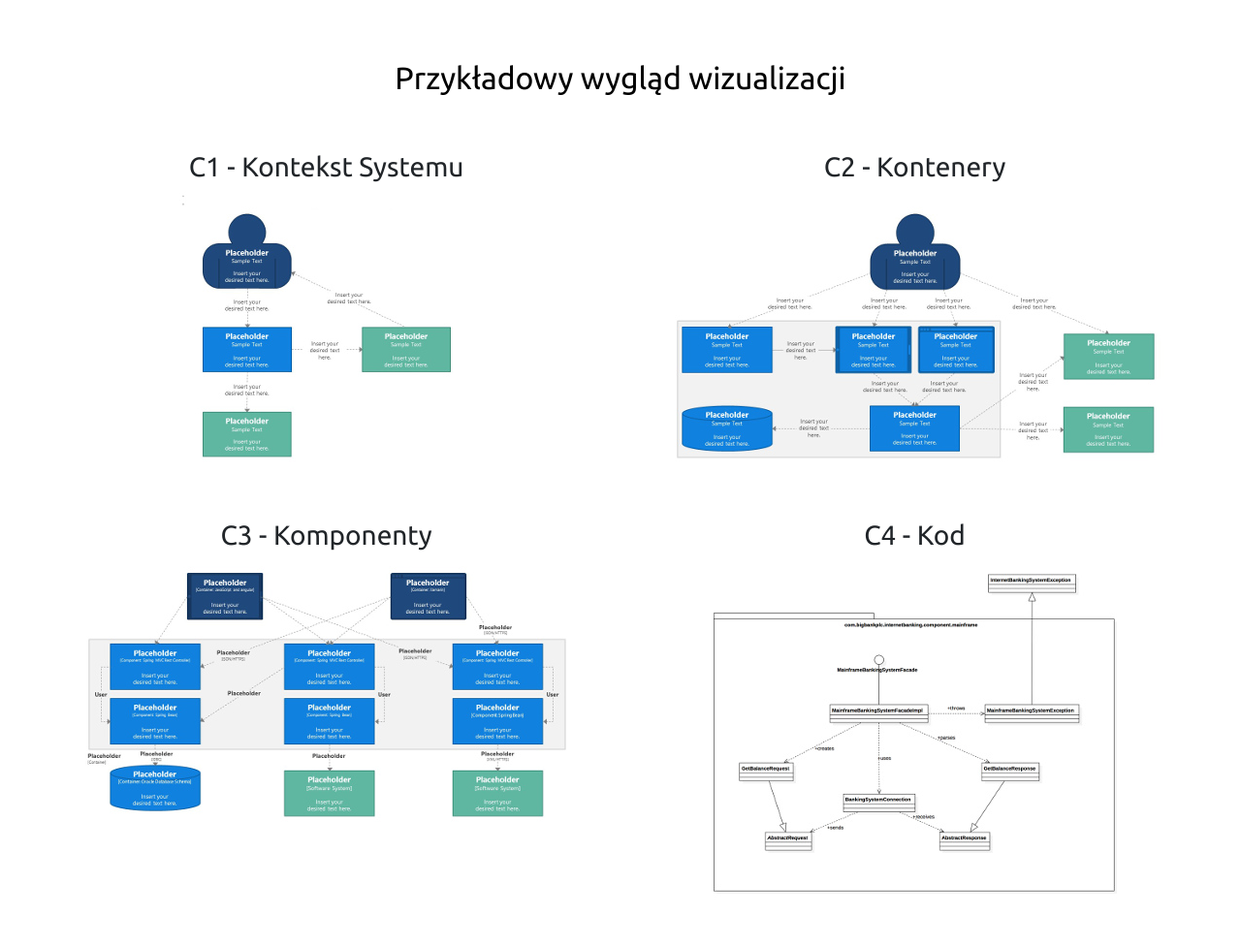
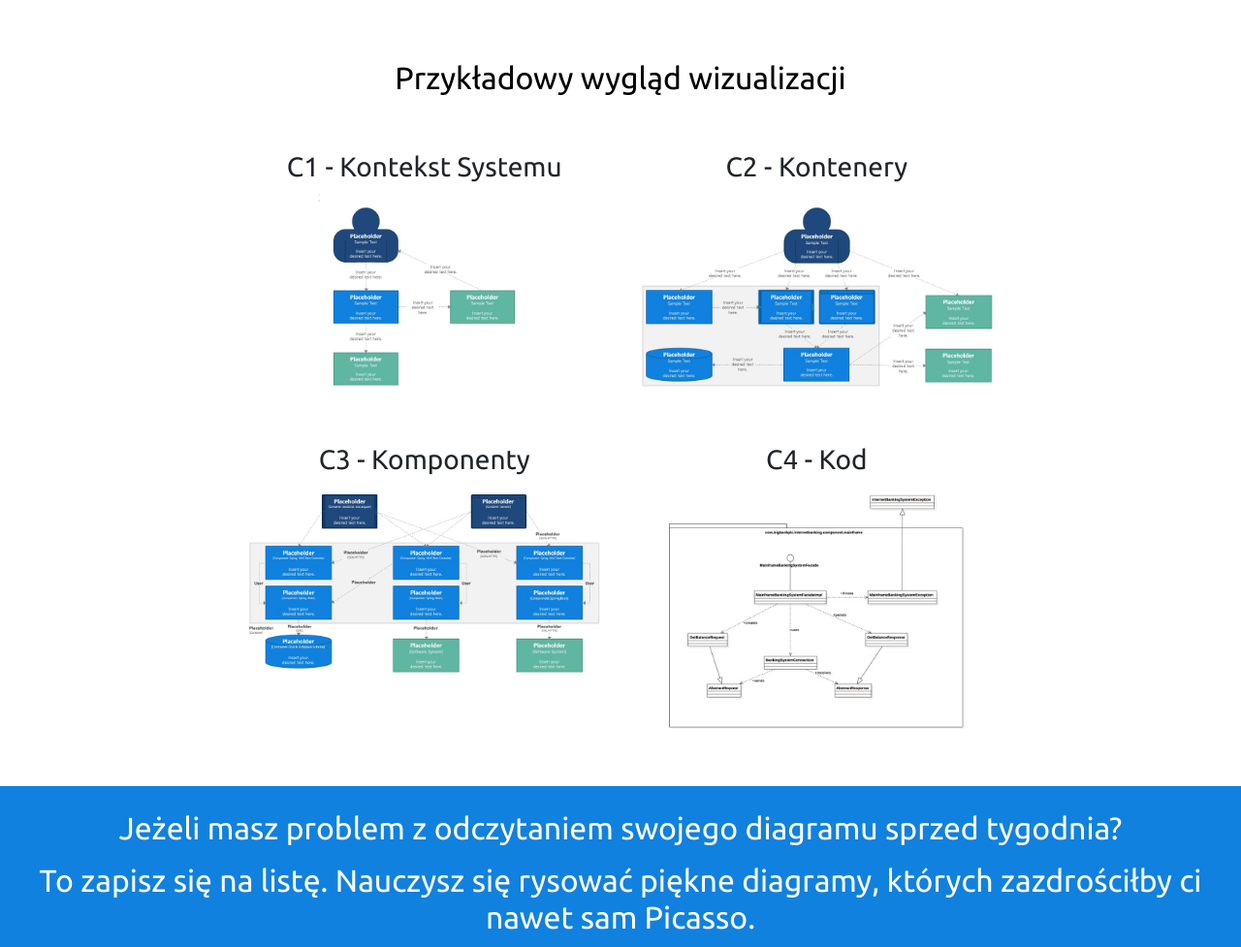
Before and after one commit to krzysztofowsiany/modelc4_lp, a plain HTML site: page index.html in a window 1280 px wide. Shown: the part 1360-2337 px from the top of the page at 97% size. Drawn offline with nearby package versions, Linux system fonts and the light colour scheme; a script that the page names is missing; files whose address does not match are found by name.

Commit message:
modify center

```diff
--- a/index.html
+++ b/index.html
@@ -107,7 +107,7 @@
         </div>
       </div>
 
-      <div class="row  justify-content-between">
+      <div class="row  justify-content-center">
         <div class="col-md-3 align-middle box  p-2  m-1">
           <h3 class="box">Podział na cztery warstwy</h3>
           <p class="box">Każda z warstw dotyka innego obszaru oraz szczegółowości opisu architektury systemu.
@@ -153,24 +153,24 @@
           <h2 class="about">Przykładowy wygląd wizualizacji</h2>
         </div>
       </div>
-      <div class="row p-4 ">
-        <div class="col-md-6 text-center">
+      <div class="row p-4 justify-content-center">
+        <div class="col-md-4 text-center">
           <h3 class="about">C1 - Kontekst Systemu</h3>
           <img src="images/c1_context.jpg" class="img-fluid rounded" alt="ModelC4.pl - C1 Context">
         </div>
-        <div class="col-md-6 text-center">
+        <div class="col-md-4 text-center">
           <h3 class="about">C2 - Kontenery</h3>
           <img src="images/c2_containers.jpg" class="img-fluid rounded" alt="ModelC4.pl - C2 Containers">
         </div>
       </div>
 
-      <div class="row p-4">
-        <div class="col-md-6 text-center">
+      <div class="row p-4 justify-content-center">
+        <div class="col-md-4 text-center">
           <h3 class="about">C3 - Komponenty</h3>
 
           <img src="images/c3_components.jpg" class="img-fluid rounded" alt="ModelC4.pl - C3 Components">
         </div>
-        <div class="col-md-6 text-center">
+        <div class="col-md-4 text-center">
           <h3 class="about">C4 - Kod</h3>
 
           <img src="images/c4_code.jpg" class="img-fluid rounded" alt="ModelC4.pl - C4 Code">
```
